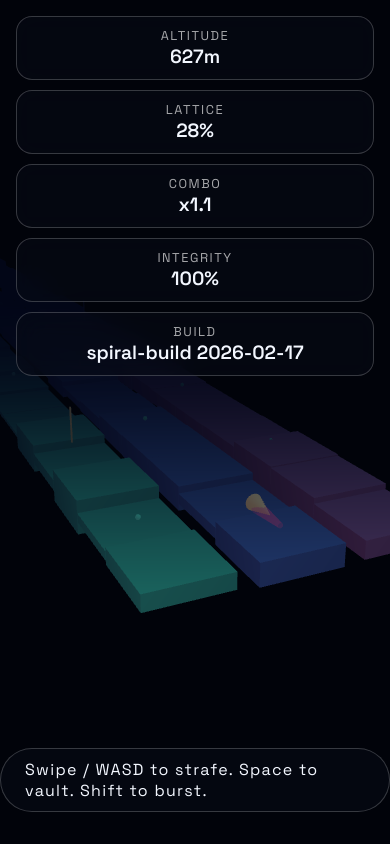
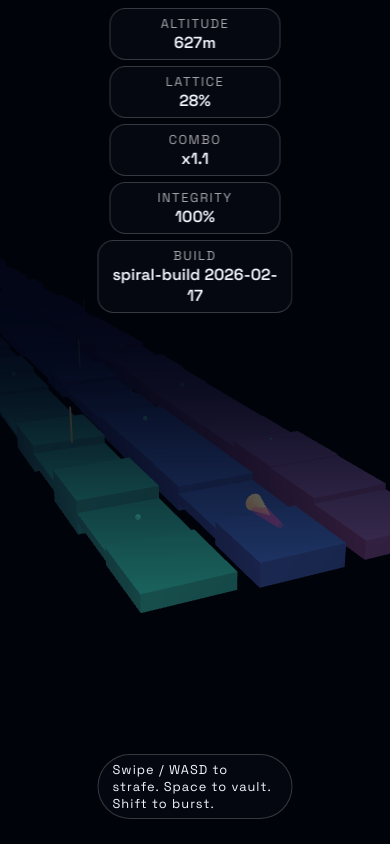
Before and after one commit to Intel010101/abyssal-skyline, a plain HTML site: page index.html in a window 390 px wide. Drawn offline with nearby package versions, Linux system fonts and the light colour scheme; animation ran at ten frames a second.

Commit message:
fix: compress HUD for mobile

```diff
--- a/styles.css
+++ b/styles.css
@@ -29,19 +29,22 @@ canvas {
 
 .hud {
   position: fixed;
-  top: 16px;
+  top: 12px;
   left: 50%;
   transform: translateX(-50%);
   display: flex;
+  flex-wrap: wrap;
   gap: 10px;
   z-index: 5;
+  max-width: min(640px, 90vw);
+  justify-content: center;
 }
 
 .stat {
-  background: var(--glass);
+  background: rgba(9, 12, 22, 0.65);
   border: 1px solid var(--border);
   border-radius: 16px;
-  padding: 10px 16px;
+  padding: 8px 14px;
   min-width: 110px;
   backdrop-filter: blur(12px);
   text-align: center;
@@ -72,8 +75,9 @@ canvas {
 
 .cta {
   position: fixed;
-  bottom: 16px;
-  width: 100%;
+  bottom: 12px;
+  left: 50%;
+  transform: translateX(-50%);
   display: flex;
   justify-content: center;
   z-index: 5;
@@ -83,16 +87,31 @@ canvas {
   background: var(--glass);
   border: 1px solid var(--border);
   border-radius: 999px;
-  padding: 10px 24px;
+  padding: 8px 18px;
   letter-spacing: 0.08em;
 }
 
 @media (max-width: 640px) {
   .hud {
-    flex-direction: column;
-    align-items: stretch;
+    top: 8px;
+    gap: 6px;
   }
   .stat {
-    width: calc(100vw - 32px);
+    min-width: 44vw;
+    padding: 6px 10px;
+  }
+  .stat span:last-child {
+    font-size: 1rem;
+  }
+  .cta p {
+    font-size: 0.8rem;
+    padding: 6px 14px;
   }
 }
+
+@media (max-height: 700px) {
+  .hud {
+    flex-wrap: wrap;
+    max-width: 90vw;
+  }
+}
```
